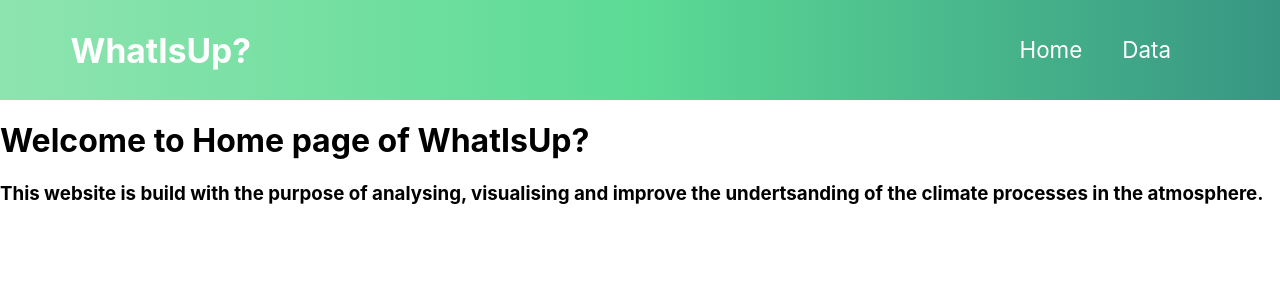
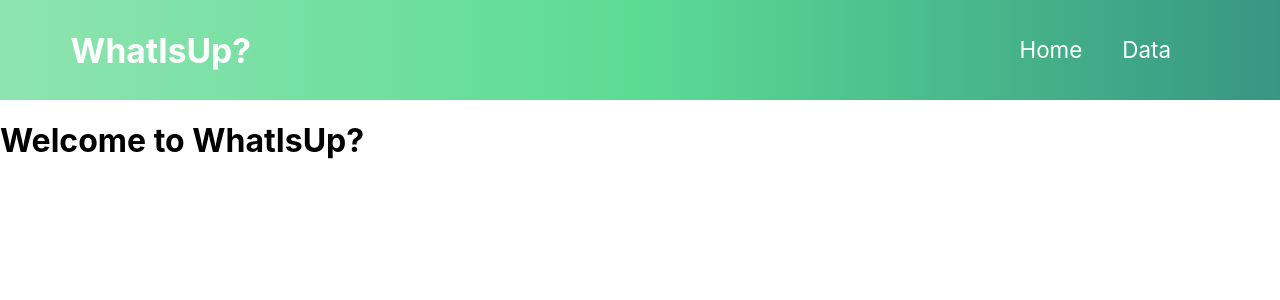
Before and after one commit to Vicster97/WhatIsUp, a React (Create React App) app in the folder whatisup_frontend/: page / in a window 1280 px wide. Shown: the top 300 px of the page. Built offline with nearby package versions, Linux system fonts and the light colour scheme.

Commit message:
adding Hello page

```diff
--- a/whatisup_frontend/src/App.js
+++ b/whatisup_frontend/src/App.js
@@ -3,11 +3,13 @@ import './App.css';
 import { BrowserRouter as Router, Route, Switch, Redirect } from 'react-router-dom'
 import Home from './Pages/Home';
 import Data from './Pages/Data';
+import Hello from './Pages/Hello';
 
 function App() {
   return (
-    <Router basename="/home">
-      <Route exact path="/" component={Home}/>
+    <Router basename="/">
+      <Route exact path='/' component={Hello}/>
+      <Route exact path="/home" component={Home}/>
       <Route exact path='/data' component={Data}/>
     </Router>
   );
--- /dev/null
+++ b/whatisup_frontend/src/Pages/Hello.js
@@ -0,0 +1,16 @@
+import React from "react";
+import "./../App.css"
+import Navbar from "../Components/Navbar";
+
+function Hello() {
+    return (
+        <div>
+            <Navbar/>
+            <div className="page-body">
+                <h1 className="page-welcome-message">Welcome to WhatIsUp?</h1>
+            </div>
+        </div>
+    );
+};
+
+export default Hello;
```
Also changed, not shown: 6 other files (tests, documents, lock files or other folders).
